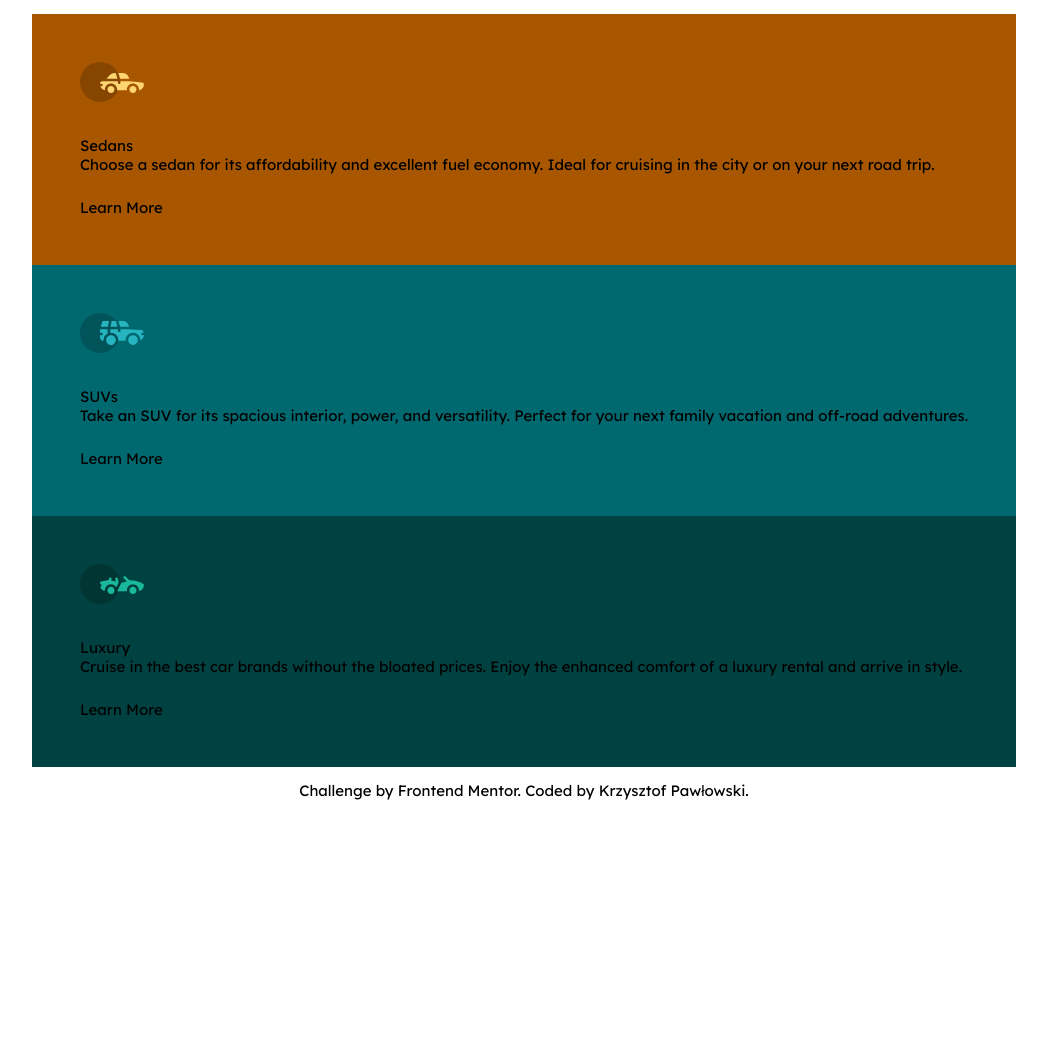
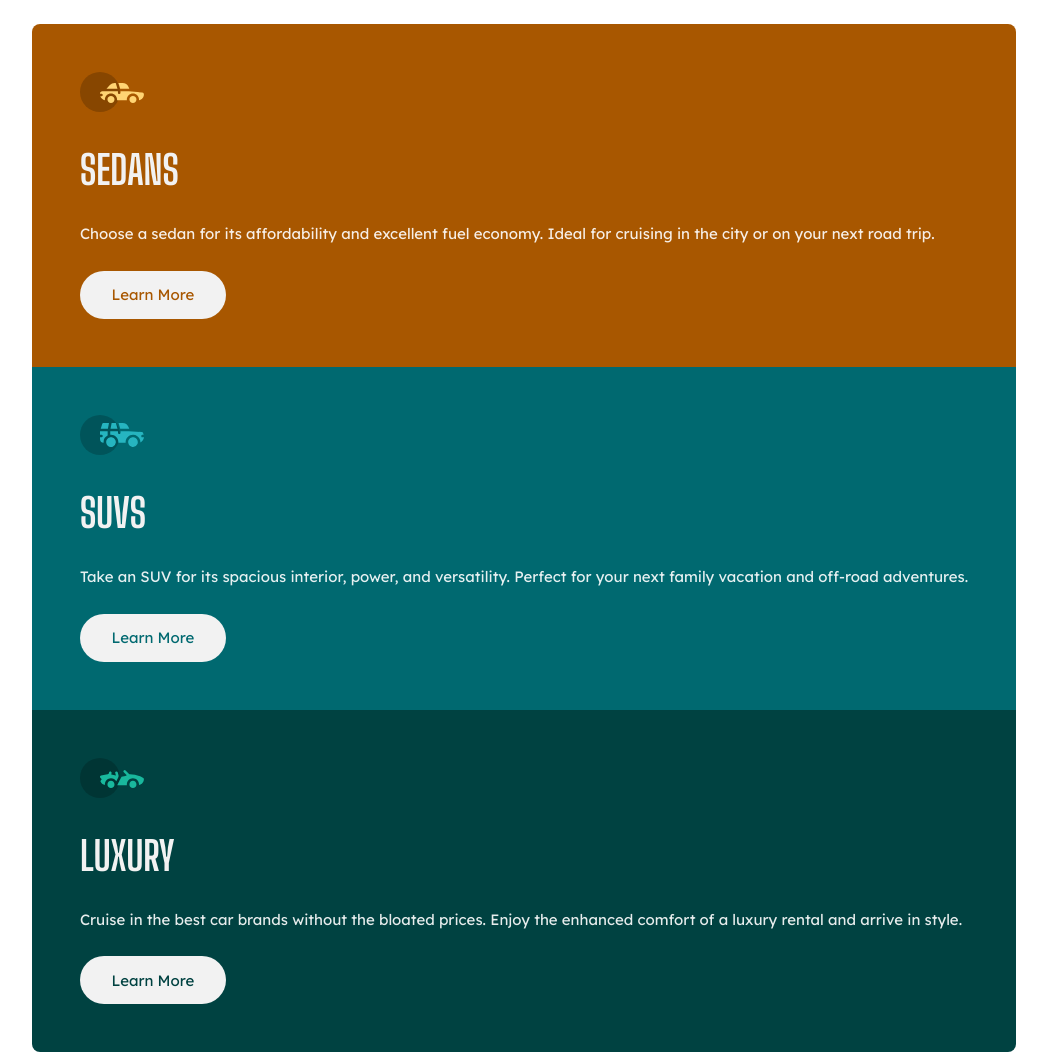
Before and after one commit to KP1976/three-column-preview-card, a plain HTML site: page index.html in a window 1280 px wide. Shown: the top 1055 px of the page, without its empty margins (116-1163 px from the left). Before the commit the page ends 800 px from the top, so only its background shows below. Drawn offline with Linux system fonts and the light colour scheme.

Commit message:
Add the rest of styles.

```diff
--- a/index.html
+++ b/index.html
@@ -39,7 +39,7 @@
             </div>
           </div>
 
-          <button class="card__button">Learn More</button>
+          <button class="card__button card__button--sedan">Learn More</button>
         </li>
         <li class="card card--suv">
           <div class="card__content">
@@ -58,7 +58,7 @@
             </div>
           </div>
 
-          <button class="card__button">Learn More</button>
+          <button class="card__button card__button--suv">Learn More</button>
         </li>
         <li class="card card--luxury">
           <div class="card__content">
@@ -77,7 +77,7 @@
             </div>
           </div>
 
-          <button class="card__button">Learn More</button>
+          <button class="card__button card__button--luxury">Learn More</button>
         </li>
       </ul>
     </main>
--- a/scss/abstracts/_variables.scss
+++ b/scss/abstracts/_variables.scss
@@ -5,7 +5,7 @@ $dark-cyan: hsl(184, 100%, 22%);
 $very-dark-cyan: hsl(179, 100%, 13%);
 
 // Neutral
-$transparent-white: hsla(0, 0%, 100%, 0.75);
+$transparent-white: hsla(0, 0%, 100%, 0.9);
 $very-light-gray: hsl(0, 0%, 95%);
 
 // TYPOGRAPHY
--- a/scss/base/_base.scss
+++ b/scss/base/_base.scss
@@ -19,6 +19,6 @@ main {
   @include flex-column();
   flex: 1 1 auto;
   justify-content: center;
-  padding: 0 $space-24;
+  padding: $space-24;
   width: 100%;
 }
--- a/scss/base/_fonts.scss
+++ b/scss/base/_fonts.scss
@@ -4,7 +4,7 @@
   font-family: "Big Shoulders Display";
   font-style: normal;
   font-weight: 700;
-  src: url("../assets/fonts/big-shoulders-display-v9-latin-700.woff2")
+  src: url("../assets/fonts/big-shoulders-display-v21-latin-700.woff2")
     format("woff2"); /* Chrome 36+, Opera 23+, Firefox 39+, Safari 12+, iOS 10+ */
 }
 
--- a/scss/components/_card.scss
+++ b/scss/components/_card.scss
@@ -13,7 +13,48 @@
     width: 4rem;
   }
 
+  &__text {
+    @include flex-column($space-28);
+  }
+
+  &__title {
+    color: $very-light-gray;
+    font-family: $font-title;
+    font-size: $font-size-40;
+    font-weight: 700;
+    text-transform: uppercase;
+  }
+
+  &__description {
+    color: $transparent-white;
+    font-size: $font-size-15;
+    line-height: $line-height-165;
+  }
+
+  &__button {
+    align-items: center;
+    background-color: $very-light-gray;
+    border-radius: 5rem;
+    display: flex;
+    justify-content: center;
+    height: 3rem;
+    width: 9.125rem;
+
+    &--sedan {
+      color: $rusted-orange;
+    }
+
+    &--suv {
+      color: $dark-cyan;
+    }
+
+    &--luxury {
+      color: $very-dark-cyan;
+    }
+  }
+
   &--sedan {
+    border-radius: $border-radius-8 $border-radius-8 0 0;
     background-color: $rusted-orange;
   }
 
@@ -22,6 +63,7 @@
   }
 
   &--luxury {
+    border-radius: 0 0 $border-radius-8 $border-radius-8;
     background-color: $very-dark-cyan;
   }
 }
```
Also changed, not shown: css/main.css.
